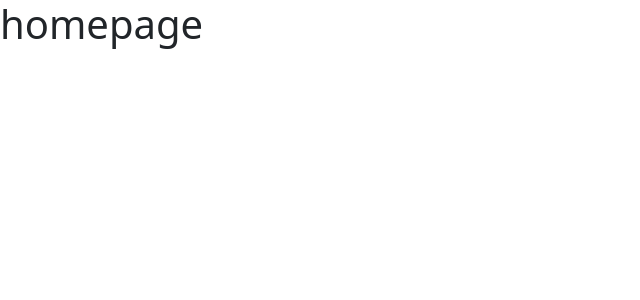
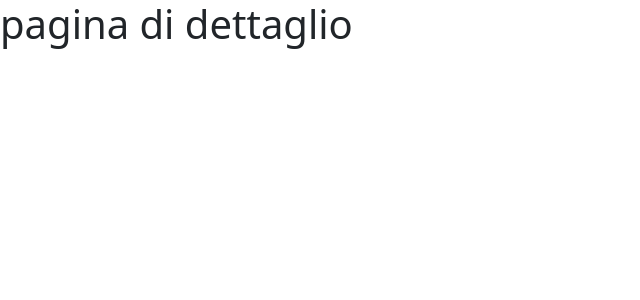
Before and after one commit to eleonoracappellesso/webapp-react, a React (Vite) app: page /movies/1 in a window 1280 px wide. Shown: the top 300 px of the page, without its empty margins (0-640 px from the left). Built offline with nearby package versions, Linux system fonts and the light colour scheme.

Commit message:
created homePage and DetailPage

```diff
--- a/src/App.jsx
+++ b/src/App.jsx
@@ -1,3 +1,18 @@
+import { BrowserRouter, Routes, Route } from "react-router-dom"
+
+import HomePage from "./pages/HomePage"
+import MovieDetailPage from "./pages/MovieDetailPage"
+
 export default function App() {
-  return <h1>homepage</h1>
+  return (
+    <BrowserRouter>
+      <Routes>
+        <Route path="/movies">
+          <Route index Component={HomePage} />
+          <Route path=":id" Component={MovieDetailPage} />
+        </Route>
+
+      </Routes>
+    </BrowserRouter>
+  )
 }
--- /dev/null
+++ b/src/pages/HomePage.jsx
@@ -0,0 +1,5 @@
+export default function HomePage() {
+    return (
+        <h1>HOME PAGE</h1>
+    )
+}
--- /dev/null
+++ b/src/pages/MovieDetailPage.jsx
@@ -0,0 +1,5 @@
+export default function MovieDetailPage() {
+    return (
+        <h1>pagina di dettaglio</h1>
+    )
+}
```
